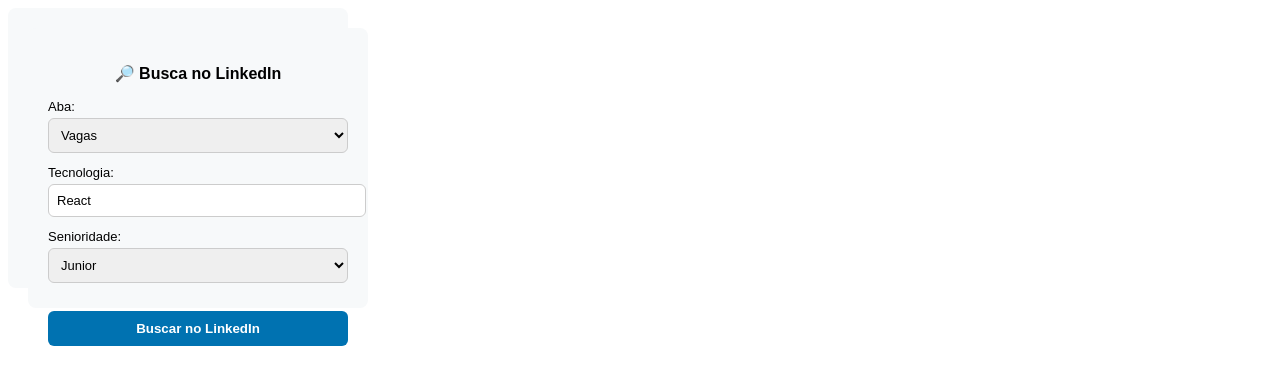
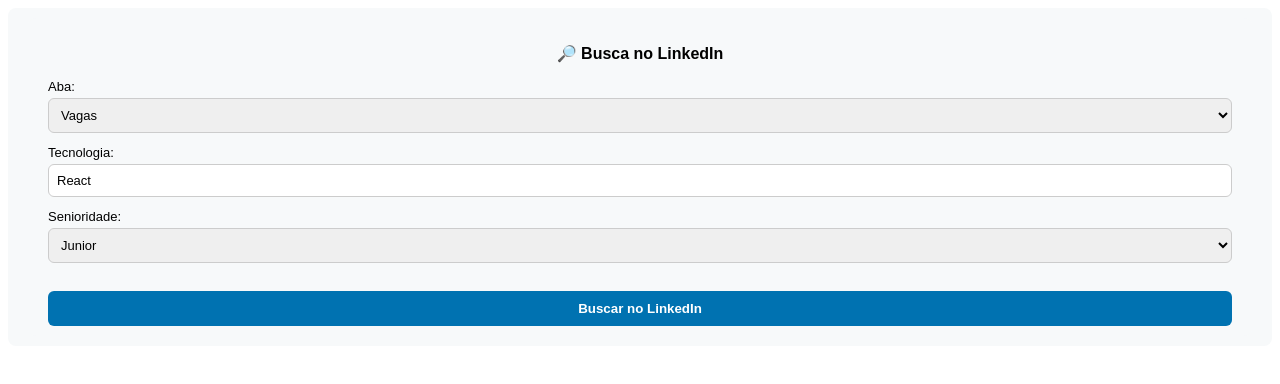
Before and after one commit to solebellsBEACH/linkedin-search, a React (Create React App) app: page / in a window 1280 px wide. Shown: the top 384 px of the page. Built offline with nearby package versions, Linux system fonts and the light colour scheme; the HTML template or start-up script is replaced by a standard one.

Commit message:
feat: adding rebuild

```diff
--- a/package.json
+++ b/package.json
@@ -21,7 +21,8 @@
   },
   "scripts": {
     "build": "webpack --config webpack.config.js",
-    "watch": "webpack -w --config webpack.config.js"
+    "watch": "webpack -w --config webpack.config.js",
+    "re-build": "rm -r dist && yarn build"
   },
   "devDependencies": {
     "@types/chrome": "^0.0.326",
--- a/src/App.css
+++ b/src/App.css
@@ -4,14 +4,8 @@
 }
 
 .container {
-    width: 15rem;
-    height: 15rem;
-    background-color: green;
-}
-
-.container {
-  width: 300px;
-  padding: 20px;
+  min-width: 300px;
+  padding: 10px 20px;
   font-family: Arial, sans-serif;
   background-color: #f7f9fa;
   border-radius: 8px;
@@ -24,21 +18,6 @@
   text-align: center;
 }
 
-.label {
-  display: block;
-  margin-bottom: 12px;
-  font-size: 13px;
-  font-weight: 500;
-}
-
-.input {
-  width: 100%;
-  padding: 8px;
-  border-radius: 6px;
-  border: 1px solid #ccc;
-  margin-top: 4px;
-  font-size: 13px;
-}
 
 .button {
   width: 100%;
--- a/src/App.tsx
+++ b/src/App.tsx
@@ -1,12 +1,12 @@
 import { DevelopersTab } from "./tabs/developers";
+import './App.css'
 
 export default function Popup() {
 
   return (
     <div className="container">
       <h3 className="title">🔎 Busca no LinkedIn</h3>
-
       <DevelopersTab/>
-  </div>
+    </div>
   )
 }
--- /dev/null
+++ b/src/components/components.css
@@ -0,0 +1,15 @@
+.label {
+  display: block;
+  margin-bottom: 12px;
+  font-size: 13px;
+  font-weight: 500;
+}
+
+.input {
+  width: -webkit-fill-available;
+  padding: 8px;
+  border-radius: 6px;
+  border: 1px solid #ccc;
+  margin-top: 4px;
+  font-size: 13px;
+}
--- a/src/components/input.tsx
+++ b/src/components/input.tsx
@@ -1,5 +1,5 @@
 import React from "react"
-import "../app.css"
+import "./components.css"
 
 export const Input = ({
   label,
--- a/src/components/select.tsx
+++ b/src/components/select.tsx
@@ -1,5 +1,5 @@
 import React from "react"
-import "../app.css"
+import "./components.css"
 
 export const Select = ({
   label,
--- a/src/tabs/developers.tsx
+++ b/src/tabs/developers.tsx
@@ -10,7 +10,7 @@
 
 const CONTENT_KEYWORDS = {
   latam: ["vaga", "contratando", "oportunidade"],
-  gringa: ["hiring", "job", "opportunity"],
+  internacional: ["hiring", "job", "opportunity"],
   all: ["vaga", "contratando", "oportunidade", "hiring", "job", "opportunity"],
 }
 
@@ -70,10 +70,10 @@
       </Select>
 
       {tab === "content" && (
-        <Select label="Tipo de vaga:" value={tipoVaga} onChange={setTipoVaga}>
+        <Select label="Localidade:" value={tipoVaga} onChange={setTipoVaga}>
           <option value="all">Todas</option>
           <option value="latam">LATAM</option>
-          <option value="gringa">Internacionais</option>
+          <option value="internacional">Internacionais</option>
         </Select>
       )}
 
```
